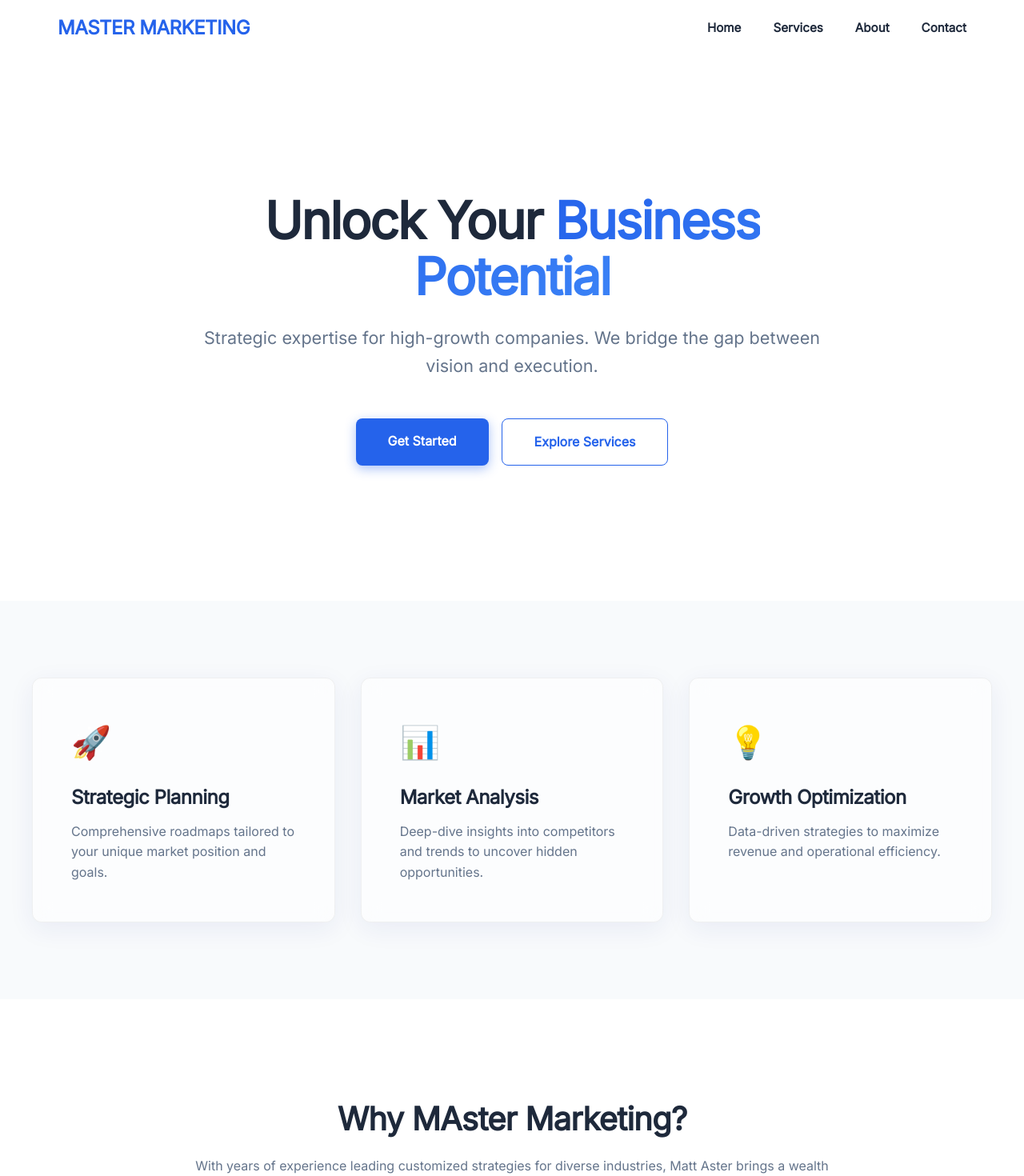
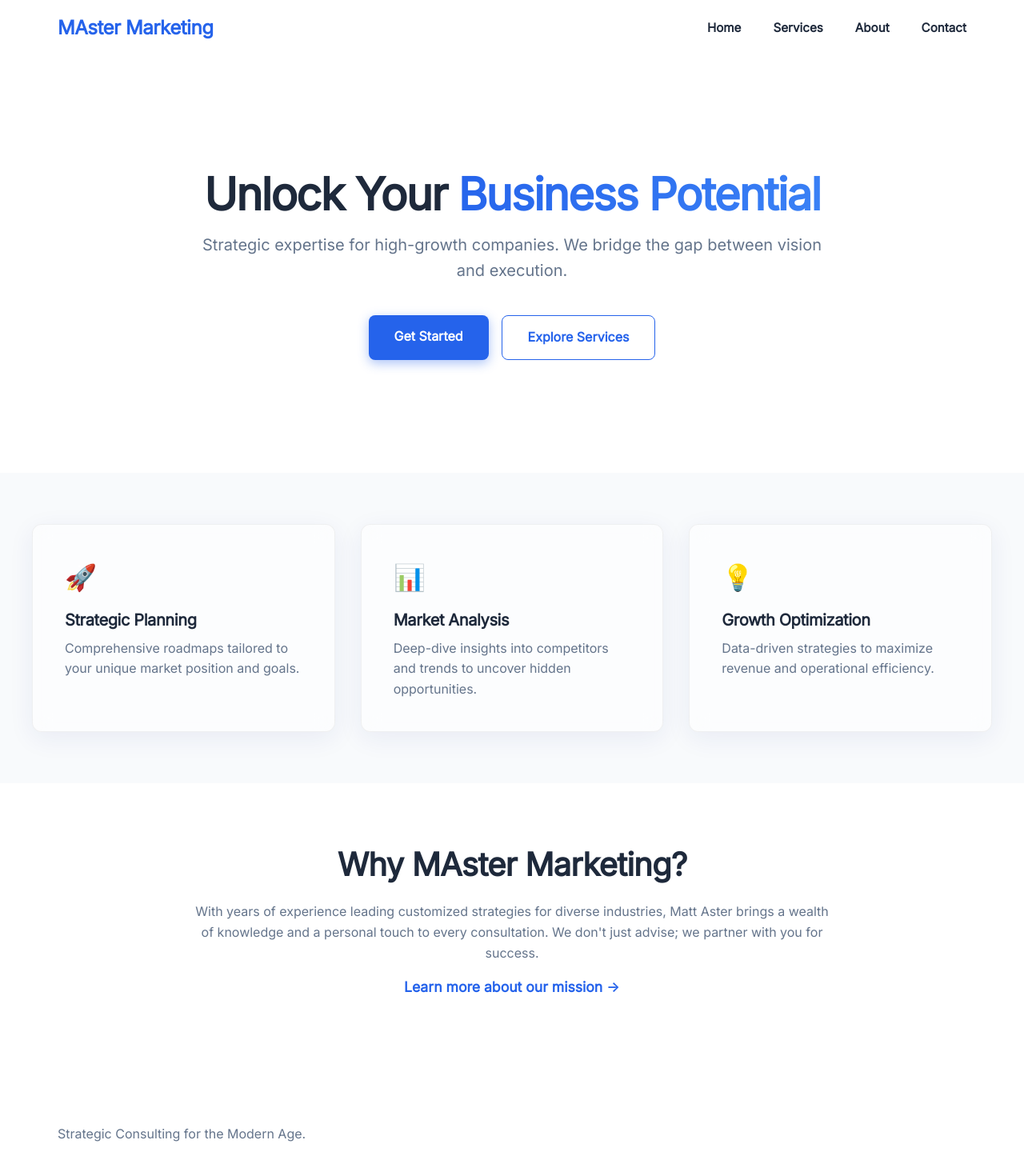
Before and after one commit to mattaster/master-marketing-website, a Next.js app: page / in a window 1280 px wide. Shown: the top 1470 px of the page at 80% size. Built offline with nearby package versions, Linux system fonts and the light colour scheme.

Commit message:
Initial Commit

```diff
--- a/src/app/globals.css
+++ b/src/app/globals.css
@@ -101,3 +101,11 @@ p {
   border: 1px solid var(--glass-border);
   box-shadow: var(--glass-shadow);
 }
+
+/* HubSpot Form Overrides */
+.hs-form-field>label {
+  display: block !important;
+  margin-bottom: 0.5rem;
+  font-weight: 600;
+  color: var(--text-primary);
+}
--- a/src/app/layout.tsx
+++ b/src/app/layout.tsx
@@ -16,7 +16,7 @@ export default function RootLayout({
   children: React.ReactNode;
 }>) {
   return (
-    <html lang="en">
+    <html lang="en" suppressHydrationWarning>
       <body>
         <Header />
         {children}
--- a/src/app/page.module.css
+++ b/src/app/page.module.css
@@ -4,12 +4,12 @@
 
 .hero {
   position: relative;
-  min-height: 85vh;
+  min-height: 65vh;
   display: flex;
   align-items: center;
   justify-content: center;
   text-align: center;
-  padding: 0 2rem;
+  padding: 4rem 2rem;
   overflow: hidden;
 }
 
@@ -48,8 +48,8 @@
 }
 
 .heroTitle {
-  font-size: 4rem;
-  margin-bottom: 1.5rem;
+  font-size: 3.5rem;
+  margin-bottom: 1rem;
   line-height: 1.1;
   letter-spacing: -0.03em;
 }
@@ -61,9 +61,9 @@
 }
 
 .heroSubtitle {
-  font-size: 1.35rem;
+  font-size: 1.25rem;
   line-height: 1.6;
-  margin-bottom: 3rem;
+  margin-bottom: 2.5rem;
   color: var(--text-secondary);
 }
 
@@ -76,7 +76,7 @@
 .primaryBtn {
   background: var(--brand-primary);
   color: white;
-  padding: 1rem 2.5rem;
+  padding: 0.875rem 2rem;
   border-radius: var(--radius-sm);
   font-weight: 600;
   transition: all var(--transition-fast);
@@ -92,7 +92,7 @@
 .secondaryBtn {
   background: transparent;
   color: var(--brand-primary);
-  padding: 1rem 2.5rem;
+  padding: 0.875rem 2rem;
   border-radius: var(--radius-sm);
   font-weight: 600;
   border: 1px solid var(--brand-primary);
@@ -104,7 +104,7 @@
 }
 
 .features {
-  padding: 6rem 2rem;
+  padding: 4rem 2rem;
   background: var(--bg-secondary);
 }
 
@@ -117,7 +117,7 @@
 }
 
 .featureCard {
-  padding: 3rem;
+  padding: 2.5rem;
   border-radius: var(--radius-md);
   transition: transform var(--transition-fast);
   background: var(--bg-color);
@@ -150,18 +150,18 @@
 }
 
 .iconWrapper {
-  font-size: 2.5rem;
-  margin-bottom: 1.5rem;
+  font-size: 2rem;
+  margin-bottom: 1rem;
 }
 
 .featureCard h3 {
   color: var(--text-primary);
-  margin-bottom: 1rem;
-  font-size: 1.5rem;
+  margin-bottom: 0.75rem;
+  font-size: 1.25rem;
 }
 
 .aboutPreview {
-  padding: 8rem 2rem;
+  padding: 5rem 2rem;
   text-align: center;
 }
 
--- a/src/components/Footer.module.css
+++ b/src/components/Footer.module.css
@@ -24,17 +24,22 @@
 
 .links {
     display: flex;
-    flex-direction: column;
-    gap: 0.5rem;
+    flex-direction: row;
+    gap: 1.5rem;
+    align-items: center;
 }
 
 .links a {
-    color: rgba(255, 255, 255, 0.8);
-    transition: color 0.3s;
+    color: rgba(255, 255, 255, 0.7);
+    transition: all 0.3s ease;
+    display: flex;
+    align-items: center;
+    justify-content: center;
 }
 
 .links a:hover {
     color: white;
+    transform: translateY(-3px);
 }
 
 .copyright {
--- a/src/components/Footer.tsx
+++ b/src/components/Footer.tsx
@@ -10,10 +10,15 @@ export default function Footer() {
                         <p>Strategic Consulting for the Modern Age.</p>
                     </div>
                     <div className={styles.links}>
-                        <h4>Connect</h4>
-                        <a href="#" target="_blank" rel="noopener noreferrer">LinkedIn</a>
-                        <a href="#" target="_blank" rel="noopener noreferrer">Twitter</a>
-                        <a href="mailto:contact@mastermarketing.com">Email</a>
+                        <a href="#" target="_blank" rel="noopener noreferrer" aria-label="LinkedIn">
+                            <svg xmlns="http://www.w3.org/2000/svg" width="24" height="24" viewBox="0 0 24 24" fill="none" stroke="currentColor" strokeWidth="2" strokeLinecap="round" strokeLinejoin="round"><path d="M16 8a6 6 0 0 1 6 6v7h-4v-7a2 2 0 0 0-2-2 2 2 0 0 0-2 2v7h-4v-7a6 6 0 0 1 6-6z"></path><rect x="2" y="9" width="4" height="12"></rect><circle cx="4" cy="4" r="2"></circle></svg>
+                        </a>
+                        <a href="#" target="_blank" rel="noopener noreferrer" aria-label="Twitter">
+                            <svg xmlns="http://www.w3.org/2000/svg" width="24" height="24" viewBox="0 0 24 24" fill="none" stroke="currentColor" strokeWidth="2" strokeLinecap="round" strokeLinejoin="round"><path d="M23 3a10.9 10.9 0 0 1-3.14 1.53 4.48 4.48 0 0 0-7.86 3v1A10.66 10.66 0 0 1 3 4s-4 9 5 13a11.64 11.64 0 0 1-7 2c9 5 20 0 20-11.5a4.5 4.5 0 0 0-.08-.83A7.72 7.72 0 0 0 23 3z"></path></svg>
+                        </a>
+                        <a href="mailto:contact@mastermarketing.com" aria-label="Email">
+                            <svg xmlns="http://www.w3.org/2000/svg" width="24" height="24" viewBox="0 0 24 24" fill="none" stroke="currentColor" strokeWidth="2" strokeLinecap="round" strokeLinejoin="round"><path d="M4 4h16c1.1 0 2 .9 2 2v12c0 1.1-.9 2-2 2H4c-1.1 0-2-.9-2-2V6c0-1.1.9-2 2-2z"></path><polyline points="22,6 12,13 2,6"></polyline></svg>
+                        </a>
                     </div>
                 </div>
                 <div className={styles.copyright}>
--- a/src/components/Header.module.css
+++ b/src/components/Header.module.css
@@ -24,7 +24,6 @@
     font-size: 1.5rem;
     font-weight: 800;
     color: var(--brand-primary);
-    text-transform: uppercase;
     letter-spacing: -0.02em;
 }
 
```
Also changed, not shown: src/app/services/services.module.css (+7 -1 lines).
